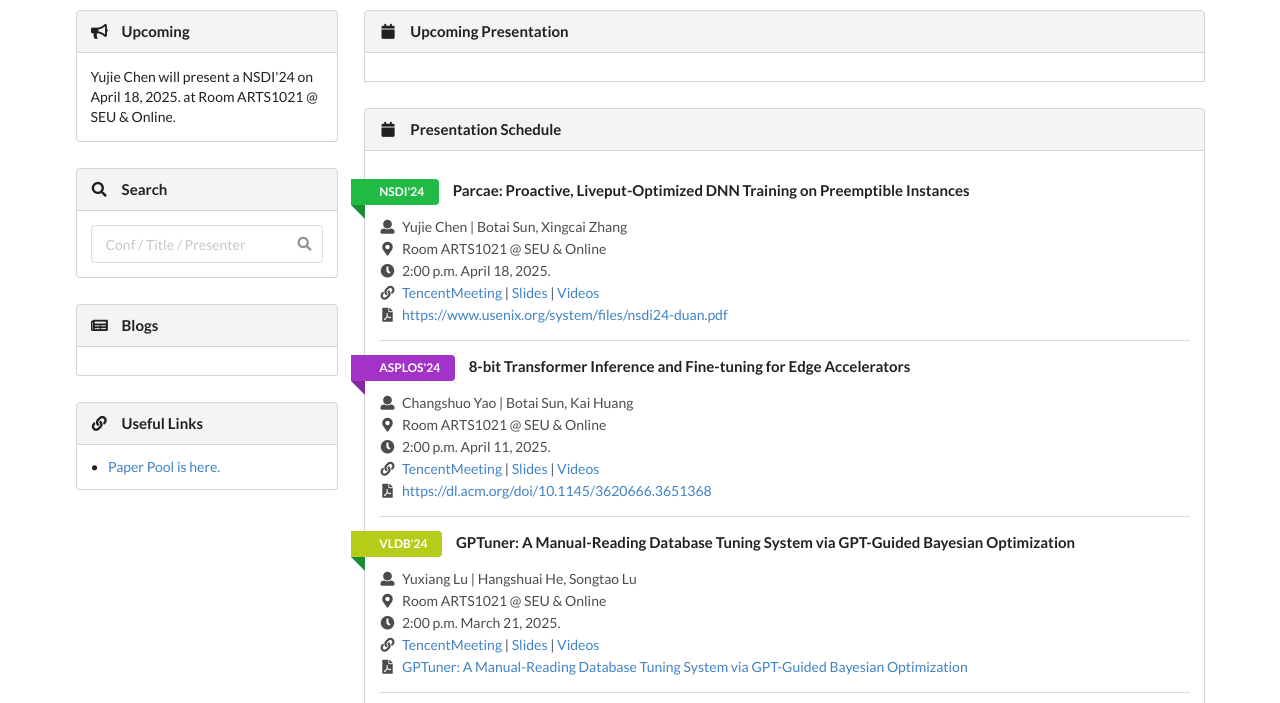
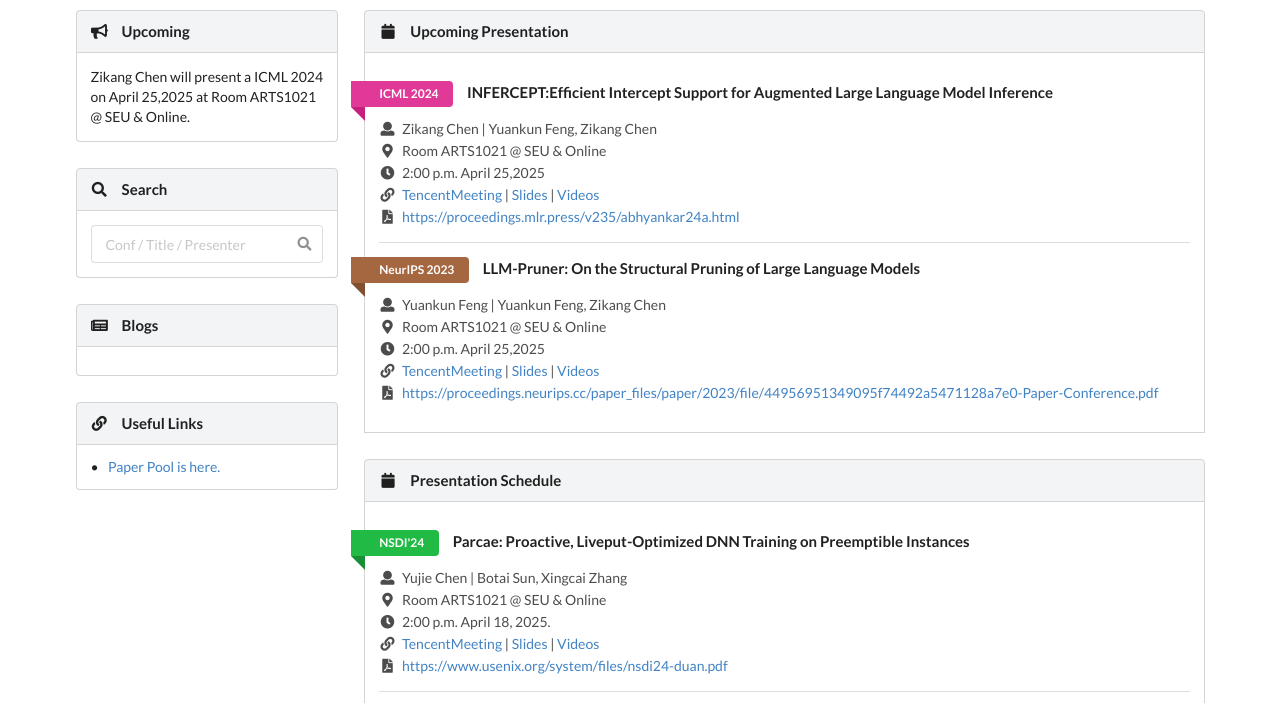
Before and after one commit to SEU-SIGMLSys/SEU-SIGMLSys.github.io, a website: page index.html in a window 1280 px wide. Shown: the part 69-772 px from the top of the page. Drawn offline with nearby package versions, Linux system fonts and the light colour scheme.

Commit message:
update schedules

```diff
--- a/index.html
+++ b/index.html
@@ -59,7 +59,7 @@
                 <div class="content">
                     <div class="description"> </div>
 <!-- 格式参考 <div class="description">Tiange Xia will present a DAC &#39; 24 on November 29, 2024. at Room ARTS1021 @ SEU &amp; Online.</div>-->
-<div class="description">Yujie Chen will present a NSDI'24 on April 18, 2025. at Room ARTS1021 @ SEU &amp; Online.</div>
+<div class="description">Zikang Chen will present a ICML 2024 on April 25,2025 at Room ARTS1021 @ SEU &amp; Online.</div>
                 </div>
             </div>
             <h4 class="ui block top attached header">
--- a/schedules.js
+++ b/schedules.js
@@ -1,4 +1,58 @@
 var upcoming_schedules = [
+{
+    "title": "INFERCEPT:Efficient Intercept Support for Augmented Large Language Model Inference",
+    "conf": "ICML 2024",
+    "presenter": "Zikang Chen",
+    "facilitator": "Yuankun Feng, Zikang Chen",
+    "date": "April 25,2025",
+    "time": "2:00 p.m.",
+    "location": "Room ARTS1021 @ SEU & Online",
+    "links": [
+        {
+            "title": "TencentMeeting",
+            "url": "https://meeting.tencent.com/dm/KkDxEzDhDn34"
+        },
+        {
+            "title": "Slides",
+            "url": ""
+        },
+        {
+            "title": "Videos",
+            "url": ""
+        }
+    ],
+    "dblp": {
+        "source": "website",
+        "url": "https://proceedings.mlr.press/v235/abhyankar24a.html <https://proceedings.neurips.cc/paper_files/paper/2023/file/44956951349095f74492a5471128a7e0-Paper-Conference.pdf>"
+    }
+},
+{
+    "title": "LLM-Pruner: On the Structural Pruning of Large Language Models",
+    "conf": "NeurIPS 2023",
+    "presenter": "Yuankun Feng",
+    "facilitator": "Yuankun Feng, Zikang Chen",
+    "date": "April 25,2025",
+    "time": "2:00 p.m.",
+    "location": "Room ARTS1021 @ SEU & Online",
+    "links": [
+        {
+            "title": "TencentMeeting",
+            "url": "https://meeting.tencent.com/dm/KkDxEzDhDn34"
+        },
+        {
+            "title": "Slides",
+            "url": ""
+        },
+        {
+            "title": "Videos",
+            "url": ""
+        }
+    ],
+    "dblp": {
+        "source": "website",
+        "url": "https://proceedings.neurips.cc/paper_files/paper/2023/file/44956951349095f74492a5471128a7e0-Paper-Conference.pdf"
+    }
+},
 ]
 
 var schedules = [
```
